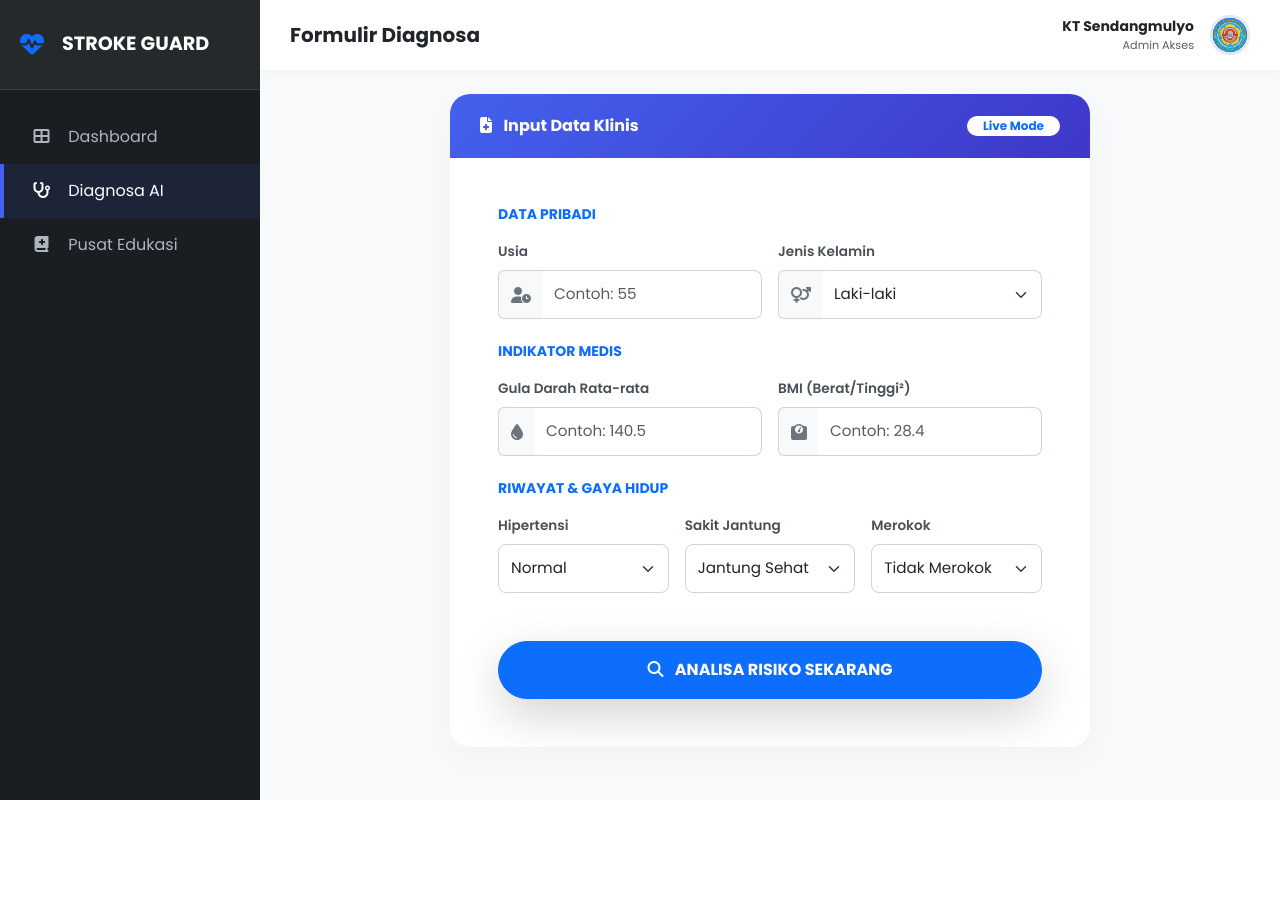
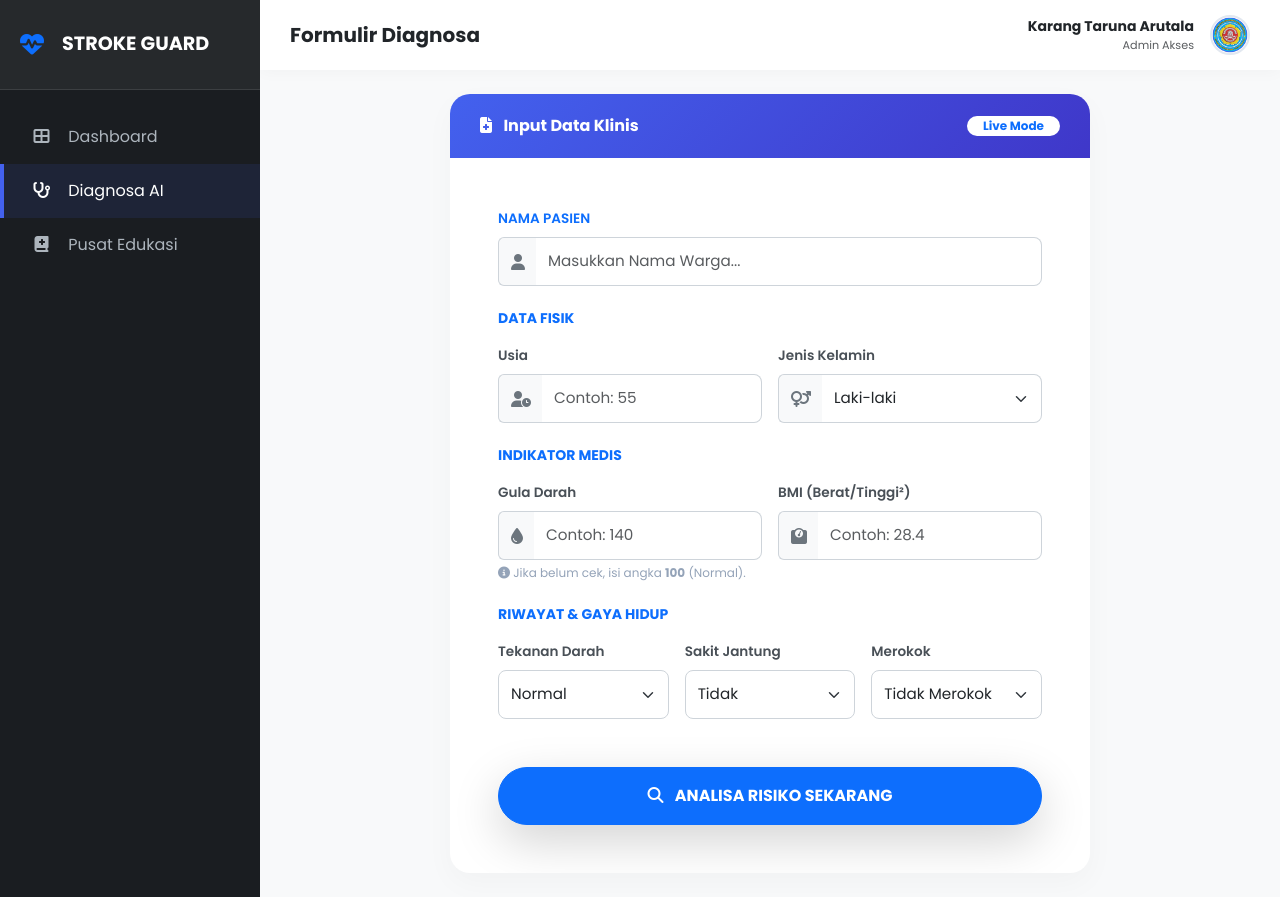
Before and after one commit to syallommarcerio/projek-stroke, a Flask app: page /analisa in a window 1280 px wide. Before the commit the page ends 800 px from the top, so only its background shows below. Run offline with Flask 3, Linux system fonts and the light colour scheme.

Commit message:
Update Final: Input Nama & Opsi Simpel

```diff
--- a/app.py
+++ b/app.py
@@ -12,29 +12,23 @@ try:
 except:
     COL_ORDER = []
 
-# --- RUTE HALAMAN ---
-
 @app.route('/')
 def dashboard():
-    # Halaman Utama: Penjelasan Project & Stroke
     return render_template('dashboard.html')
 
 @app.route('/analisa')
 def analisa():
-    # Halaman Form Diagnosa
     return render_template('analisa.html')
 
 @app.route('/edukasi')
 def edukasi():
-    # Halaman Edukasi (FAST, Pencegahan)
     return render_template('edukasi.html')
-
-# --- RUTE PROSES AI ---
 
 @app.route('/predict', methods=['POST'])
 def predict():
     try:
-        # Ambil Data
+        # 1. AMBIL DATA (Dengan Nama)
+        nama_pasien = request.form['nama']
         usia = float(request.form['usia'])
         gula = float(request.form['gula'])
         bmi = float(request.form['bmi'])
@@ -43,7 +37,7 @@ def predict():
         gender = request.form['gender']
         rokok = request.form['rokok']
 
-        # Preprocessing
+        # 2. Susun Data
         data_dict = {
             'age': usia, 'avg_glucose_level': gula, 'bmi': bmi,
             'hypertension': hipertensi, 'heart_disease': jantung,
@@ -52,13 +46,14 @@ def predict():
         data_dict[f'gender_{gender}'] = 1
         data_dict[f'smoking_status_{rokok}'] = 1
 
-        # Reindex & Prediksi
+        # 3. Reindex
         input_df = pd.DataFrame([data_dict])
         input_df = input_df.reindex(columns=COL_ORDER, fill_value=0)
 
+        # 4. Prediksi AI
         raw_prob = model.predict_proba(input_df)[0][1]
 
-        # Hybrid Logic
+        # 5. Hybrid Logic
         adj = 0.0
         if jantung == 1: adj += 0.35
         if hipertensi == 1: adj += 0.25
@@ -67,6 +62,7 @@ def predict():
         final_prob = min(raw_prob + adj, 0.99)
         persen = round(final_prob * 100, 1)
 
+        # 6. Hasil
         if final_prob > 0.40:
             status = "BERISIKO TINGGI"
             warna_alert = "danger"
@@ -76,12 +72,16 @@ def predict():
             status = "AMAN / NORMAL"
             warna_alert = "success"
             icon = "✅"
-            pesan = "Kondisi terpantau baik. Pertahankan pola hidup sehat."
+            pesan = "Kondisi kesehatan terpantau baik. Pertahankan pola hidup sehat."
 
-        # Render kembali ke halaman ANALISA.HTML dengan hasil
+        # Kirim Nama Balik ke HTML
         return render_template('analisa.html',
-                               hasil=status, skor=f"{persen}%", css=warna_alert,
-                               icon=icon, saran=pesan)
+                               nama=nama_pasien,
+                               hasil=status,
+                               skor=f"{persen}%",
+                               css=warna_alert,
+                               icon=icon,
+                               saran=pesan)
 
     except Exception as e:
         return render_template('analisa.html', hasil="ERROR", skor="0%", css="warning", saran=str(e))
--- a/templates/analisa.html
+++ b/templates/analisa.html
@@ -3,7 +3,7 @@
 <head>
     <meta charset="UTF-8">
     <meta name="viewport" content="width=device-width, initial-scale=1.0">
-    <title>Analisa - KT Sendangmulyo</title>
+    <title>Analisa - KT Arutala</title>
     <link href="https://cdn.jsdelivr.net/npm/bootstrap@5.3.0/dist/css/bootstrap.min.css" rel="stylesheet">
     <link href="https://cdnjs.cloudflare.com/ajax/libs/font-awesome/6.4.0/css/all.min.css" rel="stylesheet">
     <link href="https://fonts.googleapis.com/css2?family=Poppins:wght@300;400;500;600;700&display=swap" rel="stylesheet">
@@ -11,7 +11,6 @@
         :root { --primary: #4361ee; --bg: #f8f9fa; --sidebar: #1a1d21; }
         body { font-family: 'Poppins', sans-serif; background-color: var(--bg); overflow-x: hidden; }
 
-        /* COPY STYLE SIDEBAR DARI DASHBOARD BIAR SAMA */
         #wrapper { display: flex; width: 100%; }
         #sidebar { min-width: 260px; max-width: 260px; background: var(--sidebar); color: #fff; min-height: 100vh; transition: 0.3s; z-index: 1000; }
         #sidebar .sidebar-header { padding: 30px 20px; background: rgba(255,255,255,0.05); font-weight: 700; font-size: 1.2rem; display: flex; align-items: center; gap: 10px; border-bottom: 1px solid rgba(255,255,255,0.1); }
@@ -28,34 +27,19 @@
             .overlay.active { display: block; }
         }
 
-        /* --- STYLE KHUSUS FORM --- */
-        .main-card {
-            background: white; border-radius: 20px; border: none;
-            box-shadow: 0 10px 30px rgba(0,0,0,0.03); overflow: hidden;
-        }
-        .card-header-custom {
-            background: linear-gradient(135deg, #4361ee, #3f37c9); color: white; padding: 20px 30px;
-        }
+        .main-card { background: white; border-radius: 20px; border: none; box-shadow: 0 10px 30px rgba(0,0,0,0.03); overflow: hidden; }
+        .card-header-custom { background: linear-gradient(135deg, #4361ee, #3f37c9); color: white; padding: 20px 30px; }
         .form-label { font-weight: 600; font-size: 0.85rem; color: #495057; margin-bottom: 8px; }
         .input-group-text { background: #f8f9fa; border: 1px solid #ced4da; border-right: none; color: #6c757d; }
-        .form-control, .form-select {
-            padding: 12px; border-radius: 8px; border: 1px solid #ced4da; font-size: 0.95rem;
-        }
-        .form-control:focus, .form-select:focus {
-            border-color: var(--primary); box-shadow: 0 0 0 4px rgba(67, 97, 238, 0.1);
-        }
+        .form-control, .form-select { padding: 12px; border-radius: 8px; border: 1px solid #ced4da; font-size: 0.95rem; }
+        .form-control:focus, .form-select:focus { border-color: var(--primary); box-shadow: 0 0 0 4px rgba(67, 97, 238, 0.1); }
         .input-with-icon { border-left: none; }
-
-        /* RESULT */
-        .result-card {
-            border-radius: 16px; padding: 30px; text-align: center; margin-top: 30px;
-            position: relative; overflow: hidden;
-        }
+        .result-card { border-radius: 16px; padding: 30px; text-align: center; margin-top: 30px; position: relative; overflow: hidden; }
         .score-text { font-size: 3.5rem; font-weight: 800; line-height: 1; margin: 15px 0; }
+        .text-helper { font-size: 0.75rem; color: #94a3b8; margin-top: 4px; display: block; }
     </style>
 </head>
 <body>
-
 <div class="overlay"></div>
 <div id="wrapper">
     <nav id="sidebar">
@@ -68,20 +52,18 @@
             <li><a href="/edukasi"><i class="fas fa-book-medical"></i> Pusat Edukasi</a></li>
         </ul>
     </nav>
-
     <div id="content">
         <nav class="navbar navbar-expand-lg navbar-custom">
             <button type="button" id="sidebarCollapse" class="btn btn-light text-primary d-md-none me-3"><i class="fas fa-bars"></i></button>
             <h5 class="m-0 fw-bold text-dark">Formulir Diagnosa</h5>
             <div class="ms-auto d-flex align-items-center gap-3">
                 <div class="text-end d-none d-sm-block">
-                    <span class="d-block fw-bold text-dark small">KT Sendangmulyo</span>
+                    <span class="d-block fw-bold text-dark small">Karang Taruna Arutala</span>
                     <span class="d-block text-muted" style="font-size: 0.7rem;">Admin Akses</span>
                 </div>
                 <img src="{{ url_for('static', filename='logo_karangtaruna.png') }}" style="width: 40px; height: 40px; object-fit: cover; border-radius: 50%; border: 2px solid #e2e8f0;">
             </div>
         </nav>
-
         <div class="container-fluid px-4 py-4">
             <div class="row justify-content-center">
                 <div class="col-lg-8">
@@ -91,97 +73,77 @@
                             <span class="badge bg-white text-primary rounded-pill px-3">Live Mode</span>
                         </div>
                         <div class="card-body p-4 p-md-5">
+                            <form action="/predict" method="POST">
 
-                            <form action="/predict" method="POST">
-                                <h6 class="text-primary fw-bold mb-3 text-uppercase small ls-1">Data Pribadi</h6>
+                                <div class="mb-4">
+                                    <label class="form-label text-primary">NAMA PASIEN</label>
+                                    <div class="input-group">
+                                        <span class="input-group-text"><i class="fas fa-user"></i></span>
+                                        <input type="text" name="nama" class="form-control input-with-icon" placeholder="Masukkan Nama Warga..." required value="{{ request.form['nama'] if request.form else '' }}">
+                                    </div>
+                                </div>
+
+                                <h6 class="text-primary fw-bold mb-3 text-uppercase small ls-1">Data Fisik</h6>
                                 <div class="row g-3 mb-4">
                                     <div class="col-md-6">
                                         <label class="form-label">Usia</label>
-                                        <div class="input-group">
-                                            <span class="input-group-text"><i class="fas fa-user-clock"></i></span>
-                                            <input type="number" name="usia" class="form-control input-with-icon" placeholder="Contoh: 55" required value="{{ request.form['usia'] if request.form else '' }}">
-                                        </div>
+                                        <div class="input-group"><span class="input-group-text"><i class="fas fa-user-clock"></i></span><input type="number" name="usia" class="form-control input-with-icon" placeholder="Contoh: 55" required value="{{ request.form['usia'] if request.form else '' }}"></div>
                                     </div>
                                     <div class="col-md-6">
                                         <label class="form-label">Jenis Kelamin</label>
-                                        <div class="input-group">
-                                            <span class="input-group-text"><i class="fas fa-venus-mars"></i></span>
-                                            <select name="gender" class="form-select input-with-icon">
-                                                <option value="Male">Laki-laki</option>
-                                                <option value="Female">Perempuan</option>
-                                            </select>
-                                        </div>
+                                        <div class="input-group"><span class="input-group-text"><i class="fas fa-venus-mars"></i></span><select name="gender" class="form-select input-with-icon"><option value="Male">Laki-laki</option><option value="Female">Perempuan</option></select></div>
                                     </div>
                                 </div>
 
                                 <h6 class="text-primary fw-bold mb-3 text-uppercase small ls-1">Indikator Medis</h6>
                                 <div class="row g-3 mb-4">
                                     <div class="col-md-6">
-                                        <label class="form-label">Gula Darah Rata-rata</label>
-                                        <div class="input-group">
-                                            <span class="input-group-text"><i class="fas fa-tint"></i></span>
-                                            <input type="number" name="gula" step="0.1" class="form-control input-with-icon" placeholder="Contoh: 140.5" required value="{{ request.form['gula'] if request.form else '' }}">
-                                        </div>
+                                        <label class="form-label">Gula Darah</label>
+                                        <div class="input-group"><span class="input-group-text"><i class="fas fa-tint"></i></span><input type="number" name="gula" step="0.1" class="form-control input-with-icon" placeholder="Contoh: 140" required value="{{ request.form['gula'] if request.form else '' }}"></div>
+                                        <small class="text-helper"><i class="fas fa-info-circle"></i> Jika belum cek, isi angka <strong>100</strong> (Normal).</small>
                                     </div>
                                     <div class="col-md-6">
                                         <label class="form-label">BMI (Berat/Tinggi²)</label>
-                                        <div class="input-group">
-                                            <span class="input-group-text"><i class="fas fa-weight"></i></span>
-                                            <input type="number" name="bmi" step="0.1" class="form-control input-with-icon" placeholder="Contoh: 28.4" required value="{{ request.form['bmi'] if request.form else '' }}">
-                                        </div>
+                                        <div class="input-group"><span class="input-group-text"><i class="fas fa-weight"></i></span><input type="number" name="bmi" step="0.1" class="form-control input-with-icon" placeholder="Contoh: 28.4" required value="{{ request.form['bmi'] if request.form else '' }}"></div>
                                     </div>
                                 </div>
 
                                 <h6 class="text-primary fw-bold mb-3 text-uppercase small ls-1">Riwayat & Gaya Hidup</h6>
                                 <div class="row g-3">
                                     <div class="col-md-4">
-                                        <label class="form-label">Hipertensi</label>
+                                        <label class="form-label">Tekanan Darah</label>
                                         <select name="hipertensi" class="form-select">
                                             <option value="0">Normal</option>
-                                            <option value="1" {% if request.form['hipertensi']=='1' %}selected{% endif %}>Ada Darah Tinggi</option>
+                                            <option value="1" {% if request.form['hipertensi']=='1' %}selected{% endif %}>Tinggi (Ada)</option>
                                         </select>
                                     </div>
                                     <div class="col-md-4">
                                         <label class="form-label">Sakit Jantung</label>
                                         <select name="jantung" class="form-select">
-                                            <option value="0">Jantung Sehat</option>
-                                            <option value="1" {% if request.form['jantung']=='1' %}selected{% endif %}>Ada Riwayat</option>
+                                            <option value="0">Tidak</option>
+                                            <option value="1" {% if request.form['jantung']=='1' %}selected{% endif %}>Ada</option>
                                         </select>
                                     </div>
                                     <div class="col-md-4">
                                         <label class="form-label">Merokok</label>
-                                        <select name="rokok" class="form-select">
-                                            <option value="never smoked">Tidak Merokok</option>
-                                            <option value="formerly smoked">Mantan Perokok</option>
-                                            <option value="smokes" {% if request.form['rokok']=='smokes' %}selected{% endif %}>Perokok Aktif</option>
-                                        </select>
+                                        <select name="rokok" class="form-select"><option value="never smoked">Tidak Merokok</option><option value="formerly smoked">Mantan Perokok</option><option value="smokes" {% if request.form['rokok']=='smokes' %}selected{% endif %}>Perokok Aktif</option></select>
                                     </div>
                                 </div>
-
-                                <button type="submit" class="btn btn-primary w-100 mt-5 py-3 fw-bold rounded-pill shadow-lg">
-                                    <i class="fas fa-search me-2"></i> ANALISA RISIKO SEKARANG
-                                </button>
+                                <button type="submit" class="btn btn-primary w-100 mt-5 py-3 fw-bold rounded-pill shadow-lg"><i class="fas fa-search me-2"></i> ANALISA RISIKO SEKARANG</button>
                             </form>
 
                             {% if hasil %}
                             <div class="result-card" style="background: {{ '#f0fdf4' if css == 'success' else '#fef2f2' }}; border: 2px solid {{ '#22c55e' if css == 'success' else '#ef4444' }};">
-                                <h5 class="fw-bold text-uppercase {{ 'text-success' if css == 'success' else 'text-danger' }} mb-2">
-                                    <i class="{{ icon }} me-2"></i> {{ hasil }}
-                                </h5>
-                                <div class="score-text" style="color: {{ '#15803d' if css == 'success' else '#b91c1c' }}">
-                                    {{ skor }}
-                                </div>
-                                <div class="alert {{ 'alert-success' if css == 'success' else 'alert-danger' }} d-inline-block px-4 py-2 mb-0 fw-bold rounded-pill border-0">
-                                    {{ saran }}
-                                </div>
-                                <div class="mt-4">
-                                    <a href="/analisa" class="btn btn-outline-secondary rounded-pill px-4">
-                                        <i class="fas fa-redo me-2"></i> Reset Data
-                                    </a>
-                                </div>
+
+                                <h5 class="text-secondary fw-bold mb-2" style="font-size: 1rem;">Pasien: <span class="text-dark">{{ nama }}</span></h5>
+                                <hr>
+
+                                <h5 class="fw-bold text-uppercase {{ 'text-success' if css == 'success' else 'text-danger' }} mb-2"><i class="{{ icon }} me-2"></i> {{ hasil }}</h5>
+                                <div class="score-text" style="color: {{ '#15803d' if css == 'success' else '#b91c1c' }}">{{ skor }}</div>
+                                <div class="alert {{ 'alert-success' if css == 'success' else 'alert-danger' }} d-inline-block px-4 py-2 mb-0 fw-bold rounded-pill border-0">{{ saran }}</div>
+                                <div class="mt-4"><a href="/analisa" class="btn btn-outline-secondary rounded-pill px-4"><i class="fas fa-redo me-2"></i> Reset Data</a></div>
                             </div>
                             {% endif %}
-
                         </div>
                     </div>
                 </div>
@@ -189,16 +151,9 @@
         </div>
     </div>
 </div>
-
 <script>
-    document.getElementById('sidebarCollapse').addEventListener('click', () => {
-        document.getElementById('sidebar').classList.toggle('active');
-        document.querySelector('.overlay').classList.toggle('active');
-    });
-    document.querySelector('.overlay').addEventListener('click', () => {
-        document.getElementById('sidebar').classList.remove('active');
-        document.querySelector('.overlay').classList.remove('active');
-    });
+    document.getElementById('sidebarCollapse').addEventListener('click', () => { document.getElementById('sidebar').classList.toggle('active'); document.querySelector('.overlay').classList.toggle('active'); });
+    document.querySelector('.overlay').addEventListener('click', () => { document.getElementById('sidebar').classList.remove('active'); document.querySelector('.overlay').classList.remove('active'); });
 </script>
 </body>
 </html>
```
